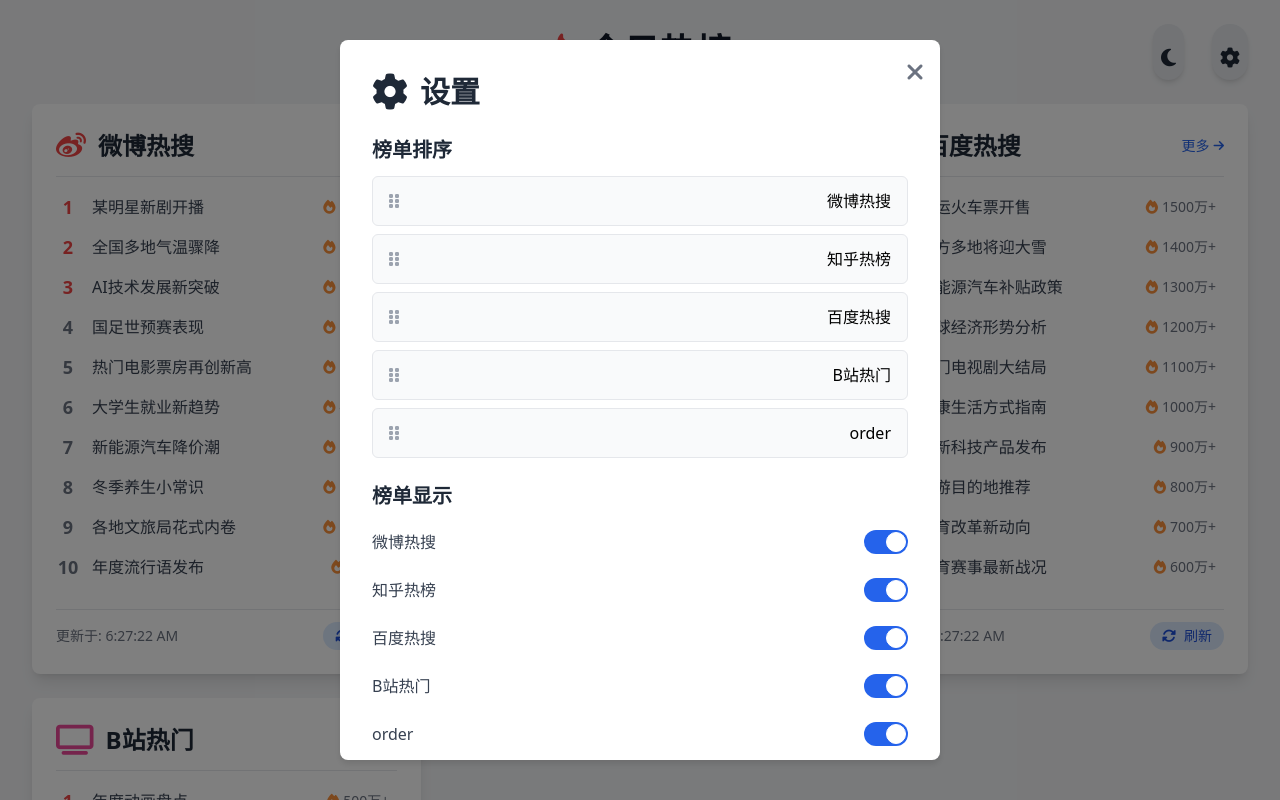
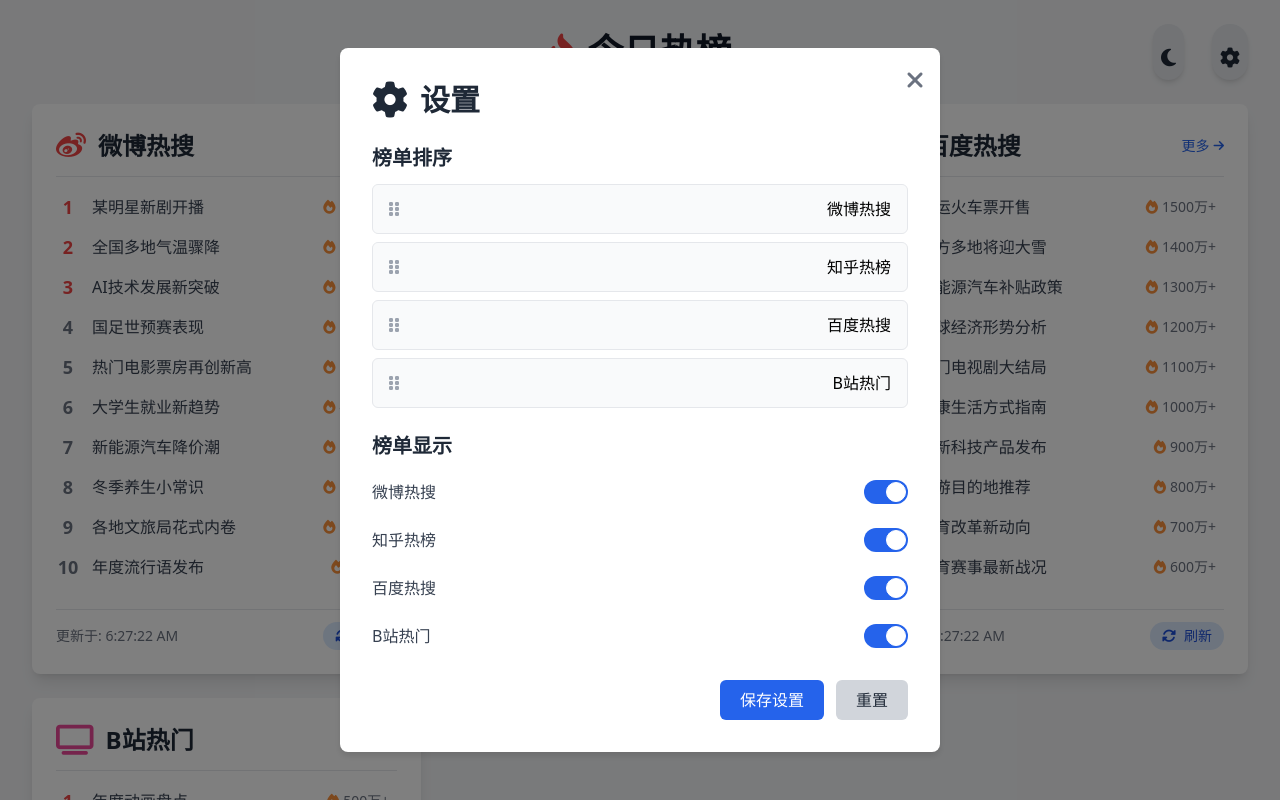
Before and after one commit to mi4646/dailyhot-topic, a React (Vite) app: page / in a window 1280 px wide. Both pictures are taken after a click on the button 1230 px from the left and 52 px from the top of the page. Shown: the top 800 px of the page. Built offline with nearby package versions, Linux system fonts and the light colour scheme.

Commit message:
fix:设置页面榜单显示开关不生效

```diff
--- a/src/App.jsx
+++ b/src/App.jsx
@@ -157,6 +157,17 @@
     setModalOpen(false);
   };
 
+  // 处理热源可见性变更
+  const handleSourceVisibilityChange = (sourceName, isVisible) => {
+    setSourceSettings((prev) => ({
+      ...prev,
+      [sourceName]: {
+        ...prev[sourceName],
+        visible: isVisible,
+      },
+    }));
+  };
+
   return (
     <div
       className={`min-h-screen bg-gray-100 dark:bg-gray-900 transition-colors duration-300 ${
@@ -226,6 +237,7 @@
           updateOrder={updateOrder}
           saveSettings={saveSettings}
           resetSettings={resetSettings}
+          onSourceVisibilityChange={handleSourceVisibilityChange}
         />
 
         {/* 通知 Toast */}
--- a/src/components/SettingsModal.jsx
+++ b/src/components/SettingsModal.jsx
@@ -9,7 +9,10 @@
   updateOrder,
   saveSettings,
   resetSettings,
+  onSourceVisibilityChange,
 }) => {
+  // 去除order属性，只保留热点源的设置
+  const { order, ...rest } = sourceSettings;
   const sortableListRef = React.useRef(null);
 
   const addDragAndDropListeners = () => {
@@ -70,8 +73,10 @@
     }
   }, [settingsModalOpen]);
 
+  // 处理热点源可见性变更,调用父组件的回调
   const handleVisibilityChange = (sourceName) => (e) => {
-    // 调用父级传入的 updateOrder 函数处理
+    const isVisible = e.target.checked;
+    onSourceVisibilityChange(sourceName, isVisible);
   };
 
   return (
@@ -84,6 +89,7 @@
           >
             <i className="fas fa-times"></i>
           </button>
+
           <h2 className="text-3xl font-bold mb-6 text-gray-800 dark:text-gray-200 flex items-center">
             <i className="fas fa-cog mr-3 text-4xl"></i>
             设置
@@ -94,7 +100,7 @@
               榜单排序
             </h3>
             <div ref={sortableListRef} className="space-y-2">
-              {Object.keys(sourceSettings).map((sourceName) => (
+              {Object.keys(rest).map((sourceName) => (
                 <div
                   key={sourceName}
                   className="draggable-item draggable-item"
@@ -113,7 +119,7 @@
               榜单显示
             </h3>
             <div className="space-y-2">
-              {Object.keys(sourceSettings).map((sourceName) => (
+              {Object.keys(rest).map((sourceName) => (
                 <div
                   key={sourceName}
                   className="flex items-center justify-between py-2"
@@ -125,7 +131,7 @@
                     <input
                       type="checkbox"
                       className="sr-only peer"
-                      checked={sourceSettings[sourceName]?.visible ?? true}
+                      checked={rest[sourceName]?.visible ?? true}
                       onChange={handleVisibilityChange(sourceName)}
                     />
                     <div className="w-11 h-6 bg-gray-200 peer-focus:outline-none peer-focus:ring-4 peer-focus:ring-blue-300 dark:peer-focus:ring-blue-800 rounded-full peer dark:bg-gray-700 peer-checked:after:translate-x-full peer-checked:after:border-white after:content-[''] after:absolute after:top-[2px] after:left-[2px] after:bg-white after:border-gray-300 after:border after:rounded-full after:h-5 after:w-5 after:transition-all dark:border-gray-600 peer-checked:bg-blue-600"></div>
```
